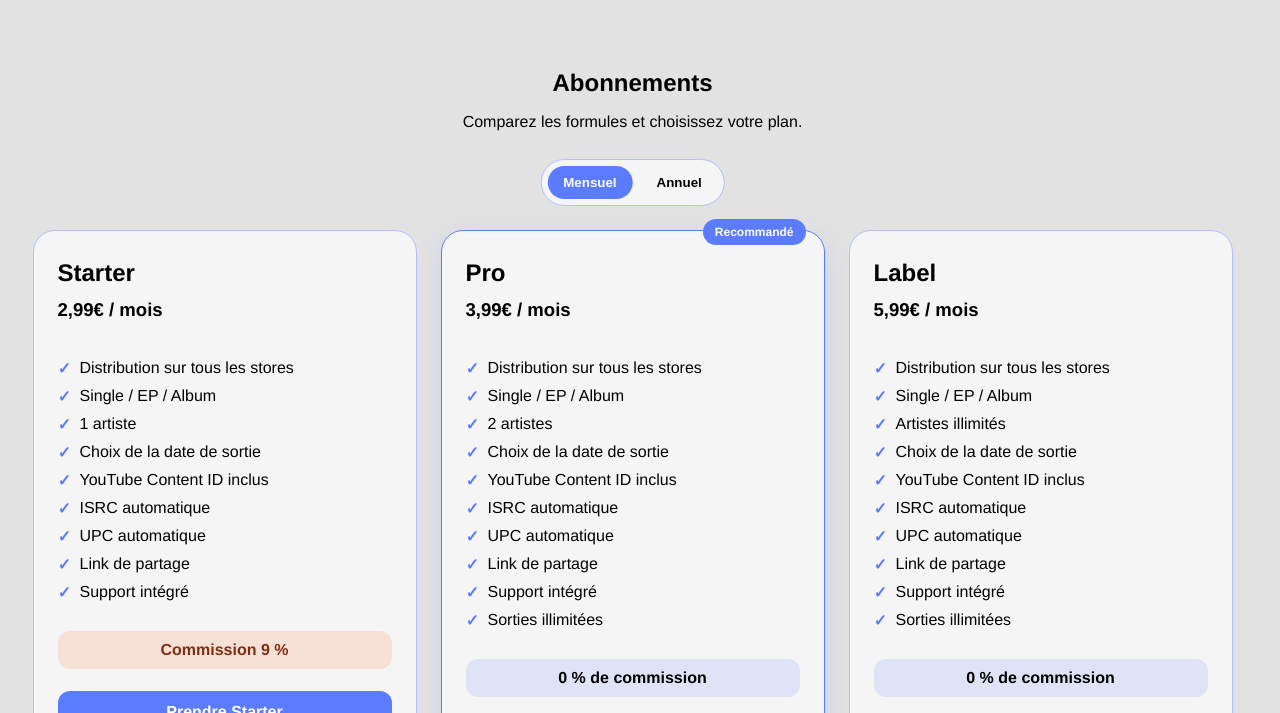
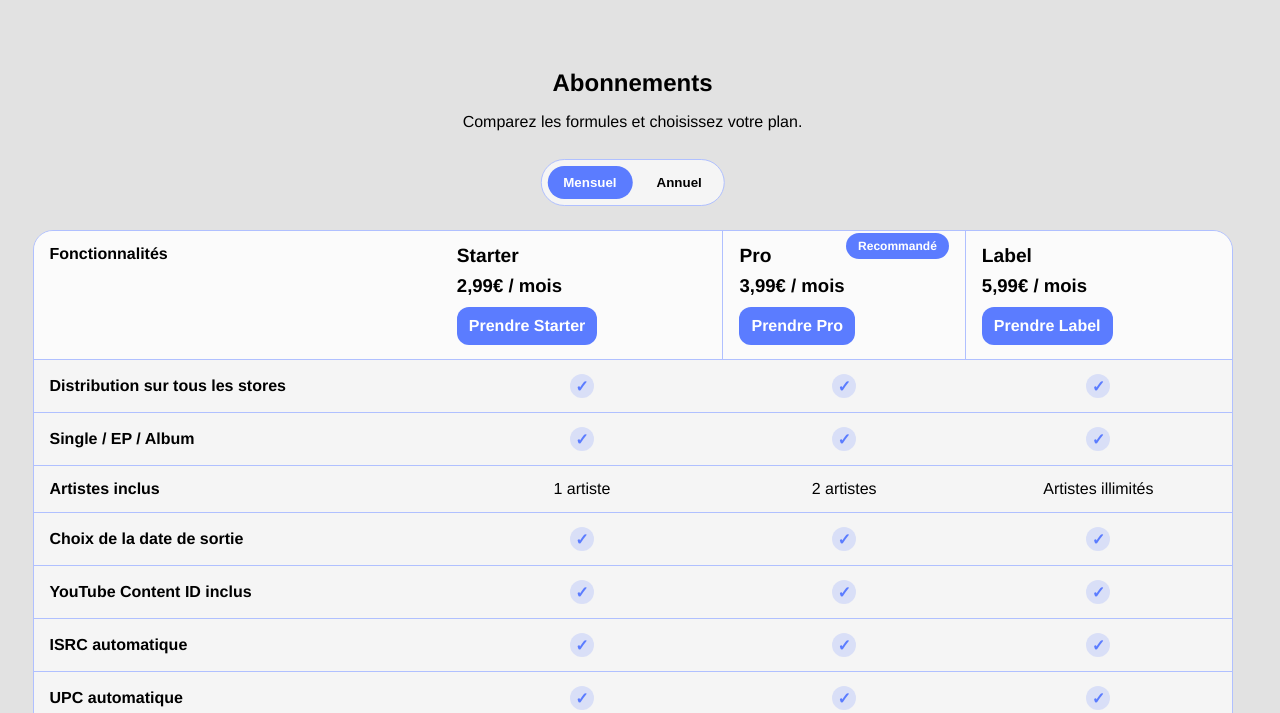
Before and after one commit to Momo-music02/MorgannMusicCP_, a plain HTML site: page pricing.html in a window 1280 px wide. Shown: the part 239-952 px from the top of the page. Drawn offline with nearby package versions, Linux system fonts and the light colour scheme; no server answers.

Commit message:
pricing: switch plans back to comparison table

```diff
--- a/pricing.css
+++ b/pricing.css
@@ -70,6 +70,56 @@ body {
     color: #ffffff;
 }
 
+.pricing-table-wrap {
+    max-width: 1200px;
+    margin: 0 auto;
+    overflow-x: auto;
+    border-radius: 20px;
+    border: 1px solid var(--pricing-border);
+    background: var(--pricing-bg);
+    -webkit-backdrop-filter: blur(10px);
+    backdrop-filter: blur(10px);
+}
+
+.pricing-table {
+    width: 100%;
+    border-collapse: collapse;
+    min-width: 900px;
+}
+
+.pricing-table th,
+.pricing-table td {
+    border-bottom: 1px solid var(--pricing-border);
+    padding: 14px 16px;
+    color: var(--txt);
+}
+
+.pricing-table thead th {
+    vertical-align: top;
+    text-align: left;
+    background: color-mix(in oklab, var(--pricing-bg) 90%, transparent);
+}
+
+.pricing-table tbody th {
+    width: 34%;
+    font-weight: 600;
+    text-align: left;
+}
+
+.pricing-table tbody td {
+    text-align: center;
+    font-weight: 500;
+}
+
+.plan-head {
+    position: relative;
+}
+
+.plan-head h4 {
+    margin: 0 0 8px;
+    font-size: 1.2rem;
+}
+
 .plan-price {
     margin: 0 0 10px;
     font-size: 1.16rem;
@@ -86,6 +136,28 @@ body {
     background: var(--pricing-accent);
     color: #ffffff;
     font-weight: 600;
+}
+
+.table-check {
+    display: inline-flex;
+    align-items: center;
+    justify-content: center;
+    width: 24px;
+    height: 24px;
+    border-radius: 50%;
+    background: color-mix(in oklab, var(--pricing-accent) 18%, transparent);
+    color: var(--pricing-accent);
+    font-weight: 700;
+}
+
+.row-commission th,
+.row-commission td {
+    background: color-mix(in oklab, var(--pricing-accent) 12%, transparent);
+}
+
+.head-popular {
+    border-left: 1px solid var(--pricing-border);
+    border-right: 1px solid var(--pricing-border);
 }
 
 .pricing-cards {
@@ -135,7 +207,7 @@ body {
 .badge {
     position: absolute;
     top: -12px;
-    right: 18px;
+    right: 0;
     background: var(--pricing-accent);
     color: #ffffff;
     border-radius: 999px;
@@ -224,7 +296,7 @@ body {
         margin-bottom: 10px;
     }
 
-    .plans-grid {
-        grid-template-columns: 1fr;
+    .pricing-table-wrap {
+        border-radius: 16px;
     }
 }
--- a/pricing.html
+++ b/pricing.html
@@ -97,63 +97,104 @@
     <button type="button" class="billing-btn" data-billing="annual">Annuel</button>
   </div>
 
-  <div class="pricing-cards plans-grid" aria-label="Abonnements">
-    <article class="pricing-card plan-card">
-      <h3>Starter</h3>
+  <div class="pricing-table-wrap">
+    <table class="pricing-table" aria-label="Tableau comparatif des abonnements">
+      <thead>
+        <tr>
+          <th scope="col">Fonctionnalités</th>
+          <th scope="col">
+            <div class="plan-head">
+              <h4>Starter</h4>
               <p class="plan-price" data-monthly="2,99€ / mois" data-annual="32,29€ / an">2,99€ / mois</p>
-      <ul class="plan-features">
-        <li>Distribution sur tous les stores</li>
-        <li>Single / EP / Album</li>
-        <li>1 artiste</li>
-        <li>Choix de la date de sortie</li>
-        <li>YouTube Content ID inclus</li>
-        <li>ISRC automatique</li>
-        <li>UPC automatique</li>
-        <li>Link de partage</li>
-        <li>Support intégré</li>
-      </ul>
-      <p class="commission-line commission-starter">Commission 9 %</p>
               <a href="#" class="btn plan-choose" data-plan="starter-monthly" data-plan-monthly="starter-monthly" data-plan-annual="starter-annual">Prendre Starter</a>
-    </article>
-
-    <article class="pricing-card plan-card popular" aria-label="Plan recommandé">
+            </div>
+          </th>
+          <th scope="col" class="head-popular">
+            <div class="plan-head">
               <span class="badge">Recommandé</span>
-      <h3>Pro</h3>
+              <h4>Pro</h4>
               <p class="plan-price" data-monthly="3,99€ / mois" data-annual="43,09€ / an">3,99€ / mois</p>
-      <ul class="plan-features">
-        <li>Distribution sur tous les stores</li>
-        <li>Single / EP / Album</li>
-        <li>2 artistes</li>
-        <li>Choix de la date de sortie</li>
-        <li>YouTube Content ID inclus</li>
-        <li>ISRC automatique</li>
-        <li>UPC automatique</li>
-        <li>Link de partage</li>
-        <li>Support intégré</li>
-        <li>Sorties illimitées</li>
-      </ul>
-      <p class="commission-line">0 % de commission</p>
               <a href="#" class="btn plan-choose" data-plan="pro-monthly" data-plan-monthly="pro-monthly" data-plan-annual="pro-annual">Prendre Pro</a>
-    </article>
-
-    <article class="pricing-card plan-card">
-      <h3>Label</h3>
+            </div>
+          </th>
+          <th scope="col">
+            <div class="plan-head">
+              <h4>Label</h4>
               <p class="plan-price" data-monthly="5,99€ / mois" data-annual="64,69€ / an">5,99€ / mois</p>
-      <ul class="plan-features">
-        <li>Distribution sur tous les stores</li>
-        <li>Single / EP / Album</li>
-        <li>Artistes illimités</li>
-        <li>Choix de la date de sortie</li>
-        <li>YouTube Content ID inclus</li>
-        <li>ISRC automatique</li>
-        <li>UPC automatique</li>
-        <li>Link de partage</li>
-        <li>Support intégré</li>
-        <li>Sorties illimitées</li>
-      </ul>
-      <p class="commission-line">0 % de commission</p>
               <a href="#" class="btn plan-choose" data-plan="label-monthly" data-plan-monthly="label-monthly" data-plan-annual="label-annual">Prendre Label</a>
-    </article>
+            </div>
+          </th>
+        </tr>
+      </thead>
+      <tbody>
+        <tr>
+          <th scope="row">Distribution sur tous les stores</th>
+          <td><span class="table-check">✓</span></td>
+          <td><span class="table-check">✓</span></td>
+          <td><span class="table-check">✓</span></td>
+        </tr>
+        <tr>
+          <th scope="row">Single / EP / Album</th>
+          <td><span class="table-check">✓</span></td>
+          <td><span class="table-check">✓</span></td>
+          <td><span class="table-check">✓</span></td>
+        </tr>
+        <tr>
+          <th scope="row">Artistes inclus</th>
+          <td>1 artiste</td>
+          <td>2 artistes</td>
+          <td>Artistes illimités</td>
+        </tr>
+        <tr>
+          <th scope="row">Choix de la date de sortie</th>
+          <td><span class="table-check">✓</span></td>
+          <td><span class="table-check">✓</span></td>
+          <td><span class="table-check">✓</span></td>
+        </tr>
+        <tr>
+          <th scope="row">YouTube Content ID inclus</th>
+          <td><span class="table-check">✓</span></td>
+          <td><span class="table-check">✓</span></td>
+          <td><span class="table-check">✓</span></td>
+        </tr>
+        <tr>
+          <th scope="row">ISRC automatique</th>
+          <td><span class="table-check">✓</span></td>
+          <td><span class="table-check">✓</span></td>
+          <td><span class="table-check">✓</span></td>
+        </tr>
+        <tr>
+          <th scope="row">UPC automatique</th>
+          <td><span class="table-check">✓</span></td>
+          <td><span class="table-check">✓</span></td>
+          <td><span class="table-check">✓</span></td>
+        </tr>
+        <tr>
+          <th scope="row">Link de partage</th>
+          <td><span class="table-check">✓</span></td>
+          <td><span class="table-check">✓</span></td>
+          <td><span class="table-check">✓</span></td>
+        </tr>
+        <tr>
+          <th scope="row">Support intégré</th>
+          <td><span class="table-check">✓</span></td>
+          <td><span class="table-check">✓</span></td>
+          <td><span class="table-check">✓</span></td>
+        </tr>
+        <tr>
+          <th scope="row">Sorties illimitées</th>
+          <td>—</td>
+          <td><span class="table-check">✓</span></td>
+          <td><span class="table-check">✓</span></td>
+        </tr>
+        <tr class="row-commission">
+          <th scope="row">Commission</th>
+          <td><strong>9 %</strong></td>
+          <td><strong>0 %</strong></td>
+          <td><strong>0 %</strong></td>
+        </tr>
+      </tbody>
+    </table>
   </div>
 
   <h3 class="pricing-group-title">Paiement par sortie</h3>
```
Lines whose indentation alone changed are shown as unchanged.
